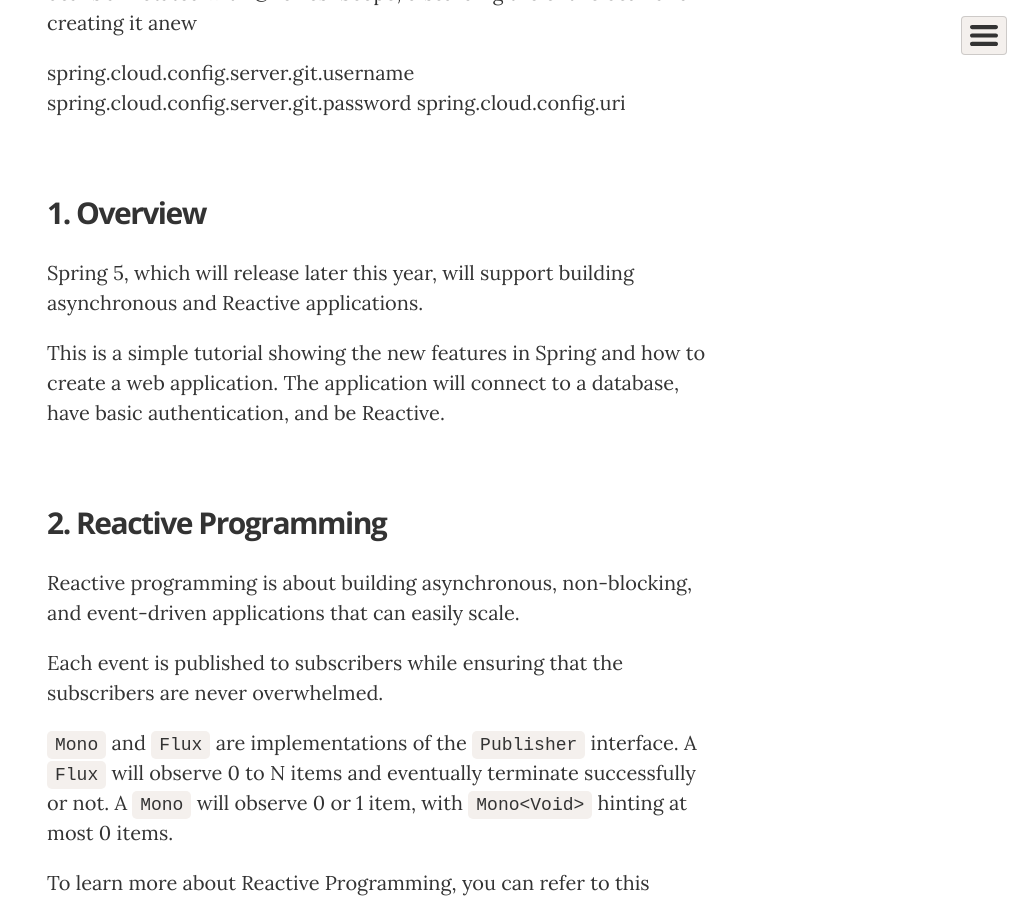
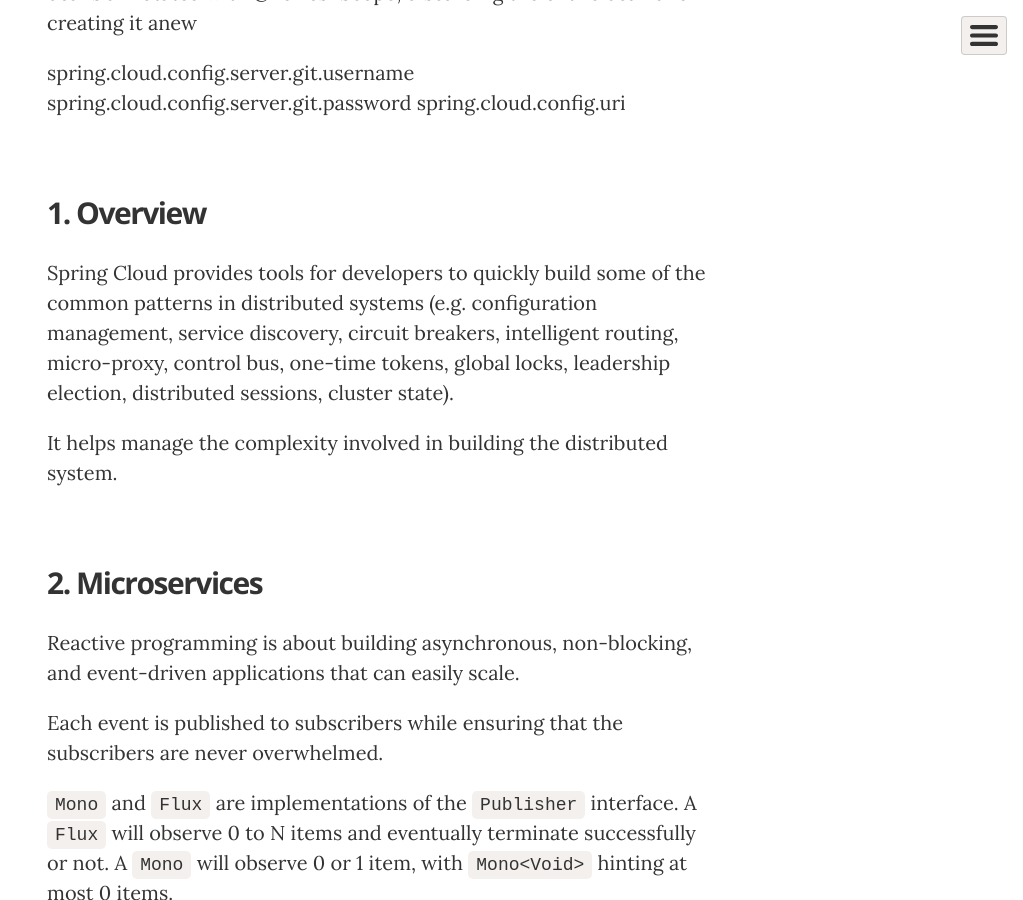
Before and after one commit to mohitsinha/mohitsinha.github.io, a Jekyll site: the page built from _posts/2018-04-15-spring-cloud-part1-config.md, in a window 1280 px wide and 900 px high, scrolled down 1214 px. Shown: the whole window, without its empty margins (257-1280 px from the left). Built offline with Jekyll 4.4.1, drawn with Linux system fonts in a browser that asks for light colours; nearby versions of some CDN libraries; comment, search, counter and statistics services are not loaded; some of the changed text lies outside the part shown.

Commit message:
Introduction to Spring Cloud Config

```diff
--- a/_posts/2018-04-15-spring-cloud-part1-config.md
+++ b/_posts/2018-04-15-spring-cloud-part1-config.md
@@ -31,11 +31,11 @@
 
 ## 1. Overview
 
-Spring 5, which will release later this year, will support building asynchronous and Reactive applications.
+Spring Cloud provides tools for developers to quickly build some of the common patterns in distributed systems (e.g. configuration management, service discovery, circuit breakers, intelligent routing, micro-proxy, control bus, one-time tokens, global locks, leadership election, distributed sessions, cluster state).
 
-This is a simple tutorial showing the new features in Spring and how to create a web application. The application will connect to a database, have basic authentication, and be Reactive.
+It helps manage the complexity involved in building the distributed system.
 
-## 2. Reactive Programming
+## 2. Microservices
 
 Reactive programming is about building asynchronous, non-blocking, and event-driven applications that can easily scale.
 
@@ -135,8 +135,8 @@
 
 You can read more about:
 
- - [Spring Web Reactive](https://docs.spring.io/spring-framework/docs/5.0.0.M1/spring-framework-reference/html/web-reactive.html)
+ - [Spring Cloud](https://projects.spring.io/spring-cloud/spring-cloud.html)
  - [Spring Data Reactive](https://spring.io/blog/2016/11/28/going-reactive-with-spring-data)
  - [Spring Functional Web Framework](https://spring.io/blog/2016/09/22/new-in-spring-5-functional-web-framework)
 
-You can find the complete example on [Github](https://github.com/mohitsinha/tutorials/tree/master/spring-boot-webflux-reactive-mongo).
+You can find the complete example for the [Config Server](https://github.com/mohitsinha/tutorials/tree/master/config-server) & [Library Service](https://github.com/mohitsinha/tutorials/tree/master/library-service) on Github.
```
